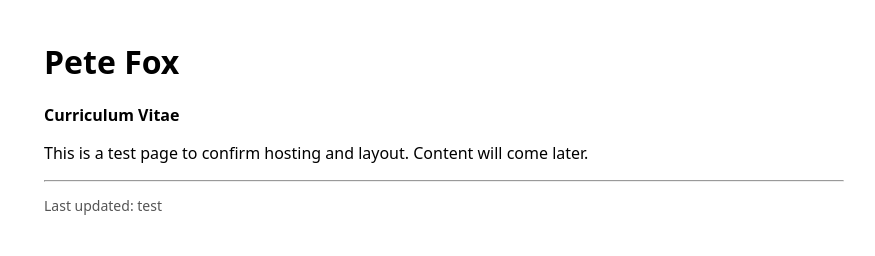
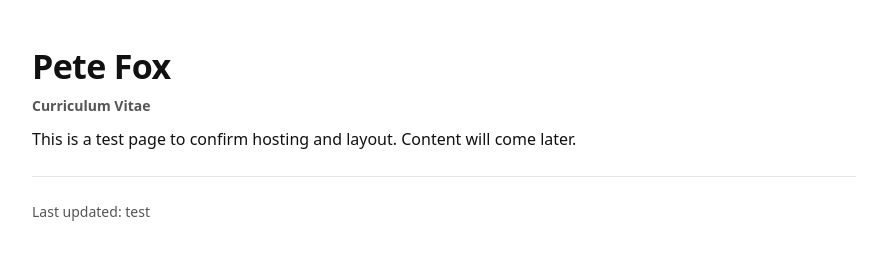
Before and after one commit to petexa/petefox-static, a plain HTML site: page cv/index.html in a window 1280 px wide. Shown: the whole page, without its empty margins (196-1071 px from the left). Drawn offline with Linux system fonts and the light colour scheme.

Commit message:
Refactor CV HTML structure and styling classes

```diff
--- a/cv/index.html
+++ b/cv/index.html
@@ -4,11 +4,12 @@
   <meta charset="utf-8" />
   <meta name="viewport" content="width=device-width, initial-scale=1" />
   <title>Pete Fox — CV</title>
+  <link rel="stylesheet" href="../assets/css/cv.css" />
 </head>
 <body>
-  <main style="max-width: 800px; margin: 40px auto; padding: 0 16px; font-family: system-ui, sans-serif;">
+  <main class="page">
     <h1>Pete Fox</h1>
-    <p><strong>Curriculum Vitae</strong></p>
+    <p class="meta"><strong>Curriculum Vitae</strong></p>
 
     <p>
       This is a test page to confirm hosting and layout.
@@ -17,7 +18,7 @@
 
     <hr />
 
-    <p style="color: #555; font-size: 14px;">
+    <p class="meta">
       Last updated: test
     </p>
   </main>
```
